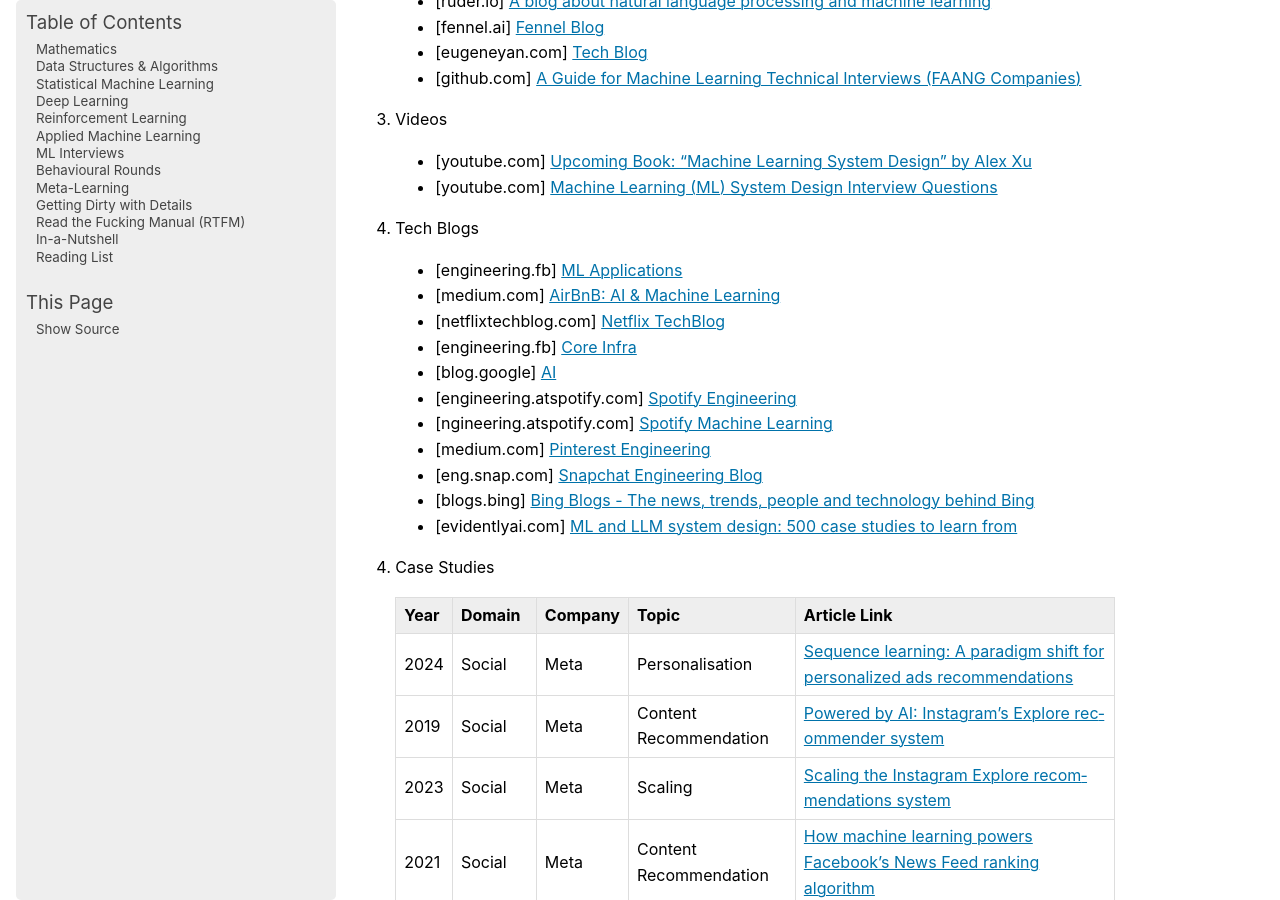
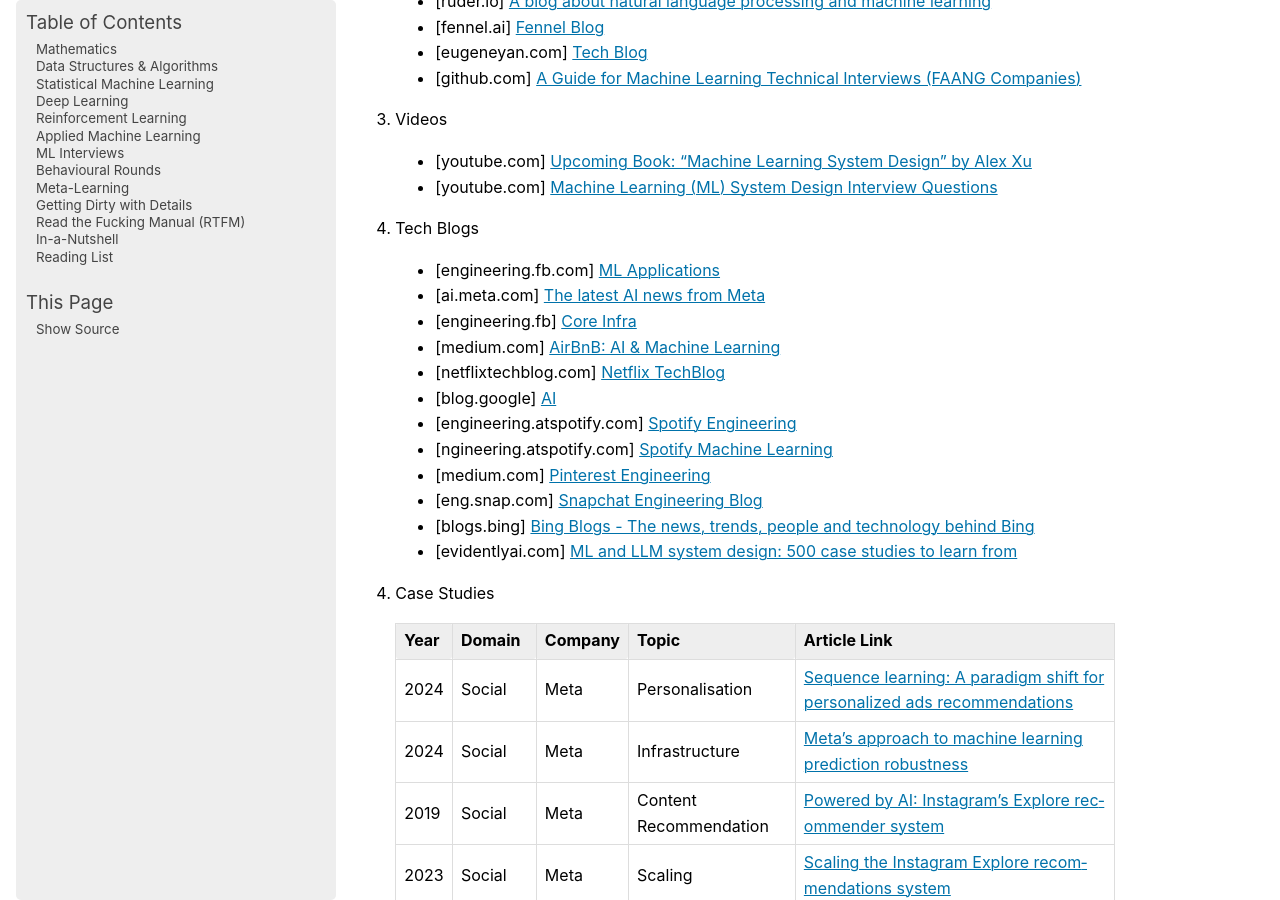
Before and after one commit to uselesstechjunks/leetcode, a Sphinx documentation site: the page built from docs/source/applied/practical/resources.rst, in a window 1280 px wide and 900 px high, scrolled down 668 px. Built offline with Sphinx 7.4.7, drawn with Linux system fonts in a browser that asks for light colours; pages that are not in the unit, such as notebooks, are missing from menus; some of the changed text lies outside the part shown.

Commit message:
Update resources.rst

```diff
--- a/docs/source/applied/practical/resources.rst
+++ b/docs/source/applied/practical/resources.rst
@@ -30,10 +30,11 @@ Practical Resources
 	- [youtube.com] `Machine Learning (ML) System Design Interview Questions <https://www.youtube.com/playlist?list=PLlvnxKilk3aIbyEp3MFlTkYItrLmjS-T3>`_
 4. Tech Blogs
 
-	* [engineering.fb] `ML Applications <https://engineering.fb.com/category/ml-applications/>`_
+	* [engineering.fb.com] `ML Applications <https://engineering.fb.com/category/ml-applications/>`_
+	* [ai.meta.com] `The latest AI news from Meta <https://ai.meta.com/blog/>`_
+	* [engineering.fb] `Core Infra <https://engineering.fb.com/category/core-data/>`_
 	* [medium.com] `AirBnB: AI & Machine Learning <https://medium.com/airbnb-engineering/ai/home>`_
 	* [netflixtechblog.com] `Netflix TechBlog <https://netflixtechblog.com/>`_
-	* [engineering.fb] `Core Infra <https://engineering.fb.com/category/core-data/>`_
 	* [blog.google] `AI <https://blog.google/technology/ai/>`_
 	* [engineering.atspotify.com] `Spotify Engineering <https://engineering.atspotify.com/>`_
 	* [ngineering.atspotify.com] `Spotify Machine Learning <https://engineering.atspotify.com/category/maching-learning/>`_
@@ -50,6 +51,7 @@ Practical Resources
 		:widths: 8, 16, 16, 32, 64
 
 			2024, Social, Meta, Personalisation, `Sequence learning: A paradigm shift for personalized ads recommendations <https://engineering.fb.com/2024/11/19/data-infrastructure/sequence-learning-personalized-ads-recommendations/>`_
+			2024, Social, Meta, Infrastructure, `Meta's approach to machine learning prediction robustness <https://engineering.fb.com/2024/07/10/data-infrastructure/machine-learning-ml-prediction-robustness-meta/>`_
 			2019, Social, Meta, Content Recommendation, `Powered by AI: Instagram’s Explore recommender system <https://ai.meta.com/blog/powered-by-ai-instagrams-explore-recommender-system/>`_
 			2023, Social, Meta, Scaling, `Scaling the Instagram Explore recommendations system <https://engineering.fb.com/2023/08/09/ml-applications/scaling-instagram-explore-recommendations-system/>`_
 			2021, Social, Meta, Content Recommendation, `How machine learning powers Facebook’s News Feed ranking algorithm <https://engineering.fb.com/2021/01/26/ml-applications/news-feed-ranking/>`_
@@ -69,6 +71,7 @@ Practical Resources
 			2022, Social, Meta, Causal Inference, `Improving Instagram notification management with machine learning and causal inference <Improving Instagram notification management with machine learning and causal inference>`_
 			2022, Social, Meta, Privacy, `Applying federated learning to protect data on mobile devices <https://engineering.fb.com/2022/06/14/production-engineering/federated-learning-differential-privacy/>`_
 			2022, Social, Meta, Data Engineering, `Scaling data ingestion for machine learning training at Meta <https://engineering.fb.com/2022/09/19/ml-applications/data-ingestion-machine-learning-training-meta/>`_
+			2024, Social, Meta, Inference Framework, `Taming the tail utilization of ads inference at Meta scale <https://engineering.fb.com/2024/07/10/production-engineering/tail-utilization-ads-inference-meta/>`_
 			2021, Social, Meta, Newsfeed Ranking, `How machine learning powers Facebook’s News Feed ranking algorithm <https://engineering.fb.com/2021/01/26/ml-applications/news-feed-ranking/>`_
 			2021, Social, Meta, Video, `How Facebook encodes your videos <https://engineering.fb.com/2021/04/05/video-engineering/how-facebook-encodes-your-videos/>`_
 			2020, Social, Meta, Diversity, `On the value of diversified recommendations <https://engineering.fb.com/2020/12/17/ml-applications/diversified-recommendations/>`_
```
